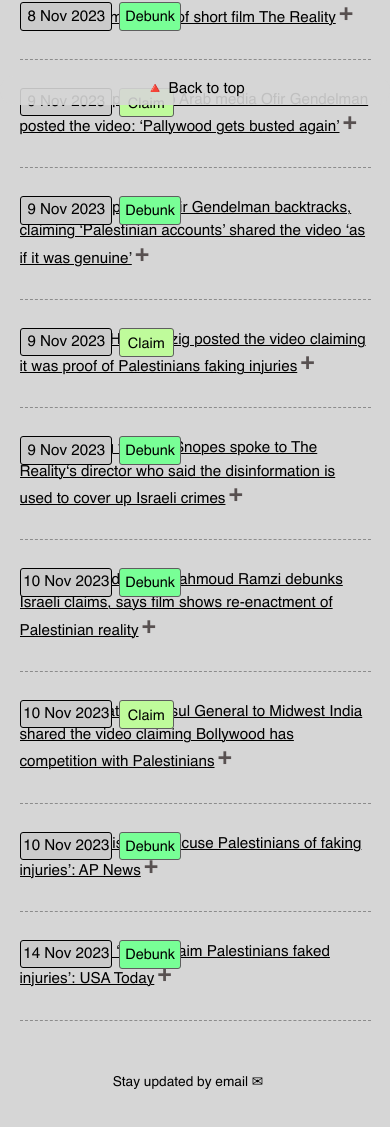
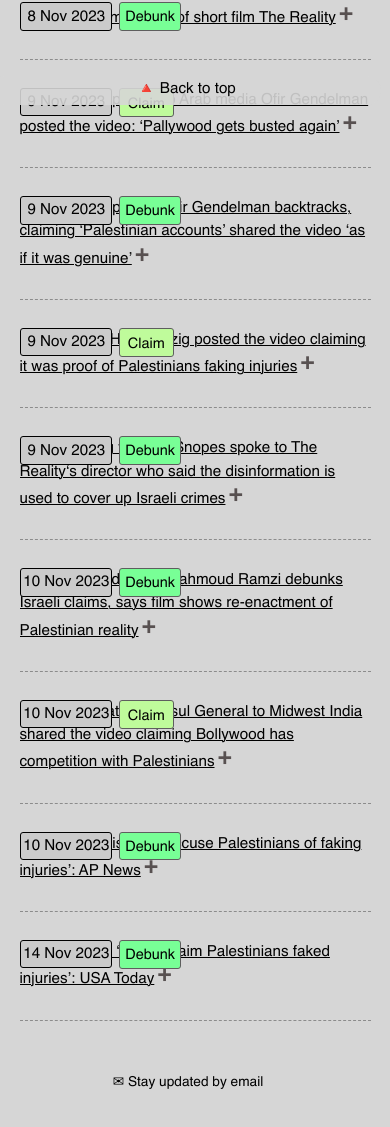
Before and after one commit to tamtzekin/hasbara-tracker, a React (Create React App) app: page /makeup in a window 390 px wide. Shown: the part 739-1866 px from the top of the page. Built offline with nearby package versions, Linux system fonts and the light colour scheme.

Commit message:
(mobile) balanced Back to Top button and email sign up

```diff
--- a/src/components/Footer.js
+++ b/src/components/Footer.js
@@ -20,11 +20,11 @@ const Footer = () => {
           {/* Newsletter sign-up form */}
           <div className="flex-wrap items-center justify-center gap-4 md:flex-row">
             {/* Newsletter sign-up container */}
-            <div className="mobile:mb-4 tablet:mb-20 laptop:-ml-10 laptop:-mb-10 flex items-end">
+            <div className="mobile:mb-4 mobile:text-center tablet:mb-20 laptop:-ml-10 laptop:-mb-10 flex items-end">
               {/* Newsletter sign-up text and input field */}
-              <div className="mobile:w-full mobile:text-center mobile:text-xs mobile:mb-[10%] laptop:flex laptop:mb-0.5 desktop:flex md:items-center">
+              <div className="mobile:w-full mobile:text-xs mobile:mb-[10%] laptop:flex laptop:mb-0.5 desktop:flex md:items-center">
                 <p className="text-grey-faded text-sm laptop:mt-2 laptop:mr-3">
-                  {isSignUpPage ? null : <Link to="/sign-up">Stay updated by email ✉</Link>}
+                  {isSignUpPage ? null : <Link to="/sign-up">✉ Stay updated by email</Link>}
                 </p>
                 {/* <div className="relative flex items-center">
                   <input
--- a/src/components/Tracker.css
+++ b/src/components/Tracker.css
@@ -664,8 +664,8 @@ oooooooooooooooooooooooooooooooooooooooooooooooooooooooooooooooooooooooooooooooo
 
     /*** FOOTER ***/
     .back-to-top {
-        text-align: center;
         padding-bottom: 1%;
+        margin-left: -2.25%;
     }
 
 
```
